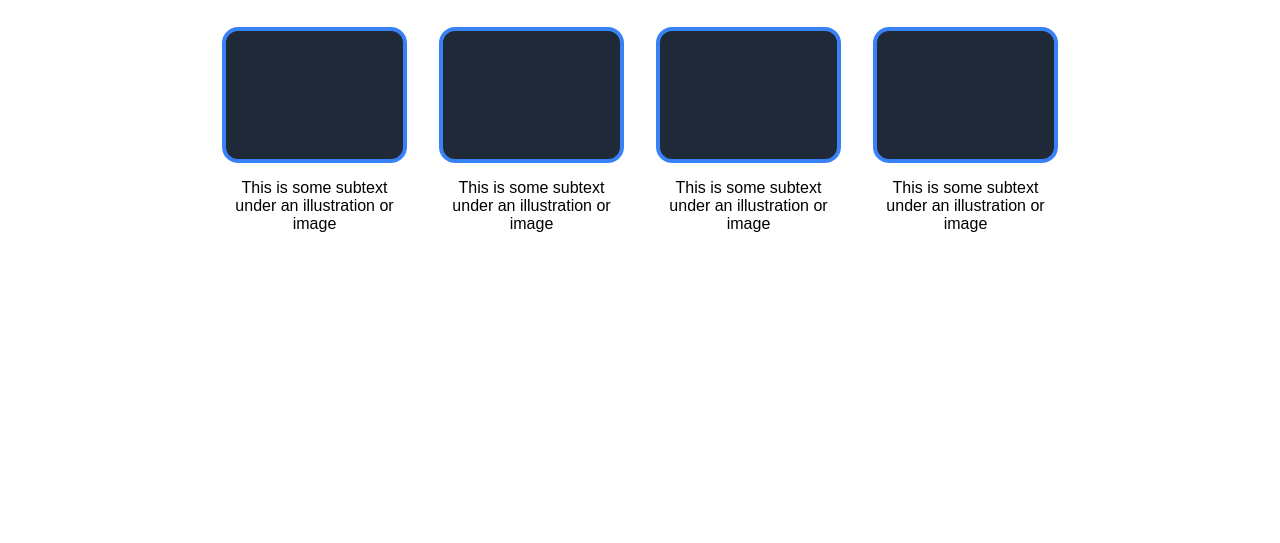
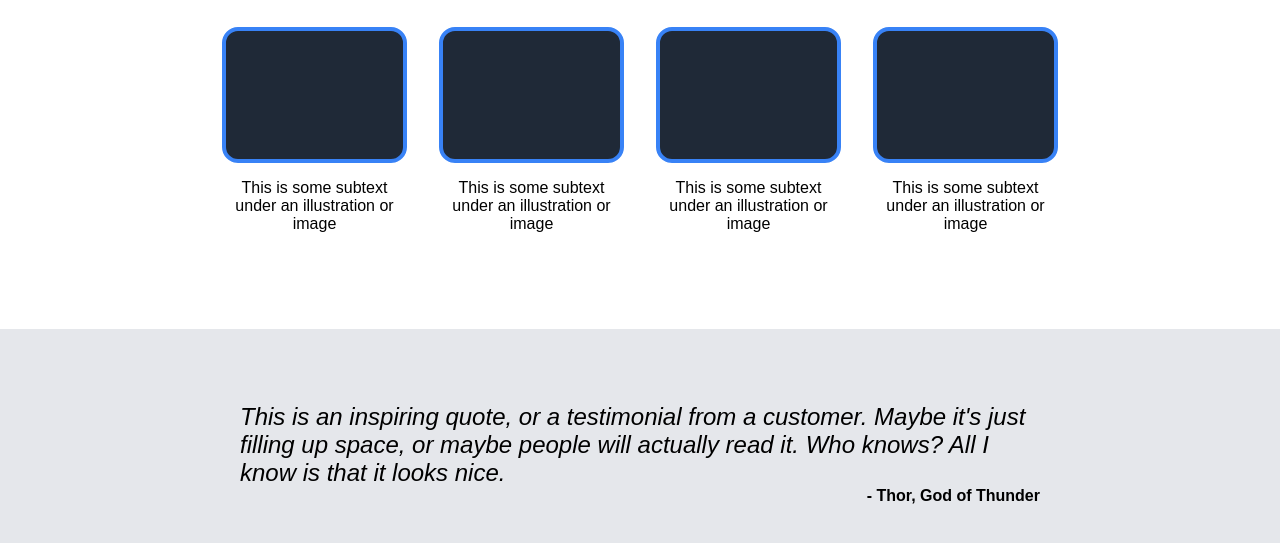
Before and after one commit to BraxtonCoding/Landing-Page, a plain HTML site: page index.html in a window 1280 px wide. Shown: the part 601-1144 px from the top of the page. Before the commit the page ends 930 px from the top, so only its background shows below. Drawn offline with Linux system fonts and the light colour scheme.

Commit message:
Added quote section

```diff
--- a/index.html
+++ b/index.html
@@ -68,5 +68,16 @@
         </div>
       </div>
     </section>
+
+    <section class="section-quote">
+      <div class="quote-box">
+        <p class="quote-customer">
+          This is an inspiring quote, or a testimonial from a customer. Maybe
+          it's just filling up space, or maybe people will actually read it. Who
+          knows? All I know is that it looks nice.
+        </p>
+        <p class="quote-author">- Thor, God of Thunder</p>
+      </div>
+    </section>
   </body>
 </html>
--- a/style.css
+++ b/style.css
@@ -125,7 +125,7 @@
 }
 
 /* ********************** */
-/* HEADER SECTION */
+/* IMAGE BOX SECTION */
 /* ********************** */
 
 .section-images {
@@ -159,3 +159,31 @@
 .image-text {
   text-align: center;
 }
+
+/* ********************** */
+/* QUOTE SECTION */
+/* ********************** */
+
+.section-quote {
+  /* padding: 48px 0 96px 0; */
+  background-color: #e5e7eb;
+}
+
+.quote-box {
+  display: flex;
+  flex-direction: column;
+  justify-content: center;
+  margin: 0 auto;
+  max-width: 800px;
+  min-height: 250px;
+}
+
+.quote-customer {
+  font-size: 24px;
+  font-style: italic;
+}
+
+.quote-author {
+  align-self: flex-end;
+  font-weight: bold;
+}
```
